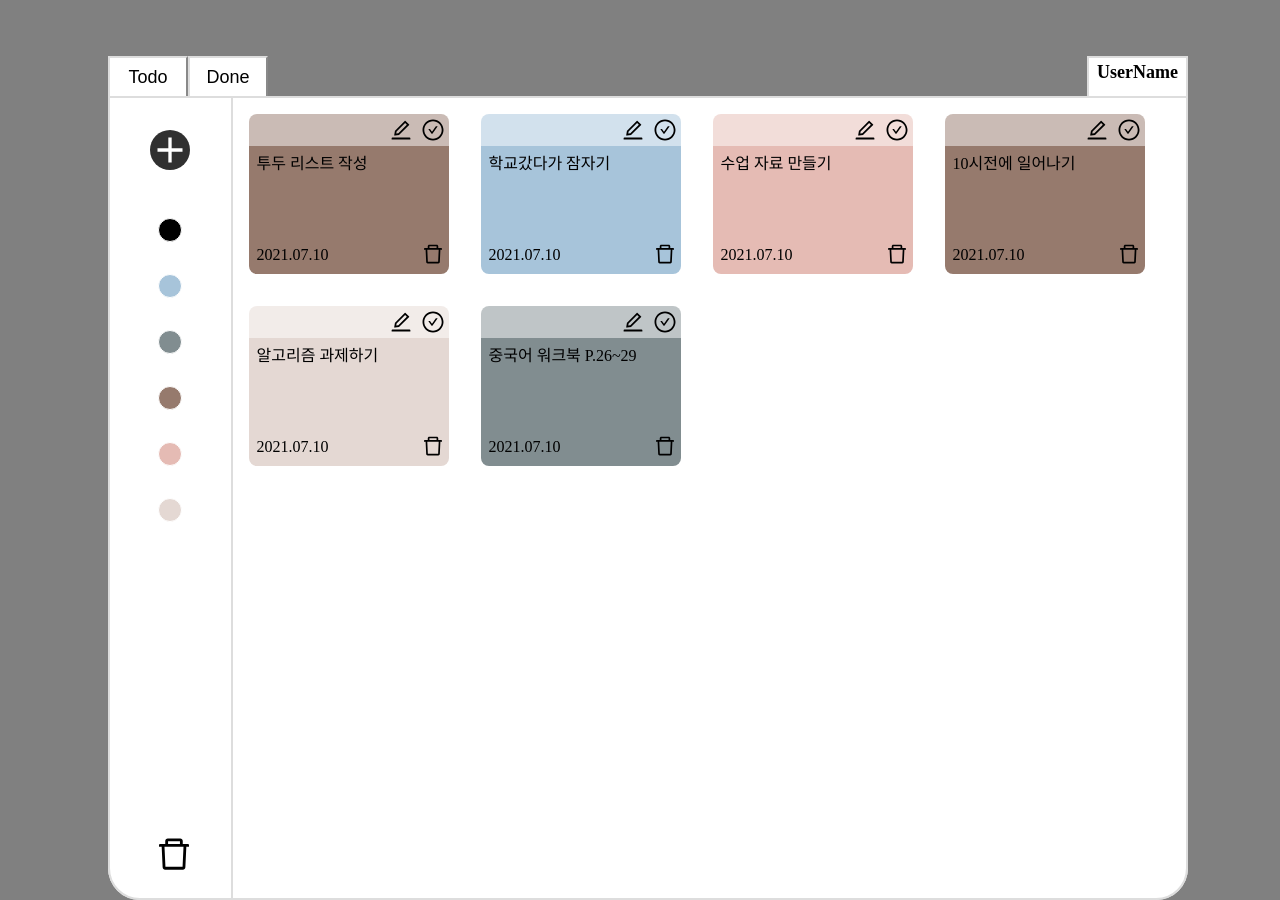
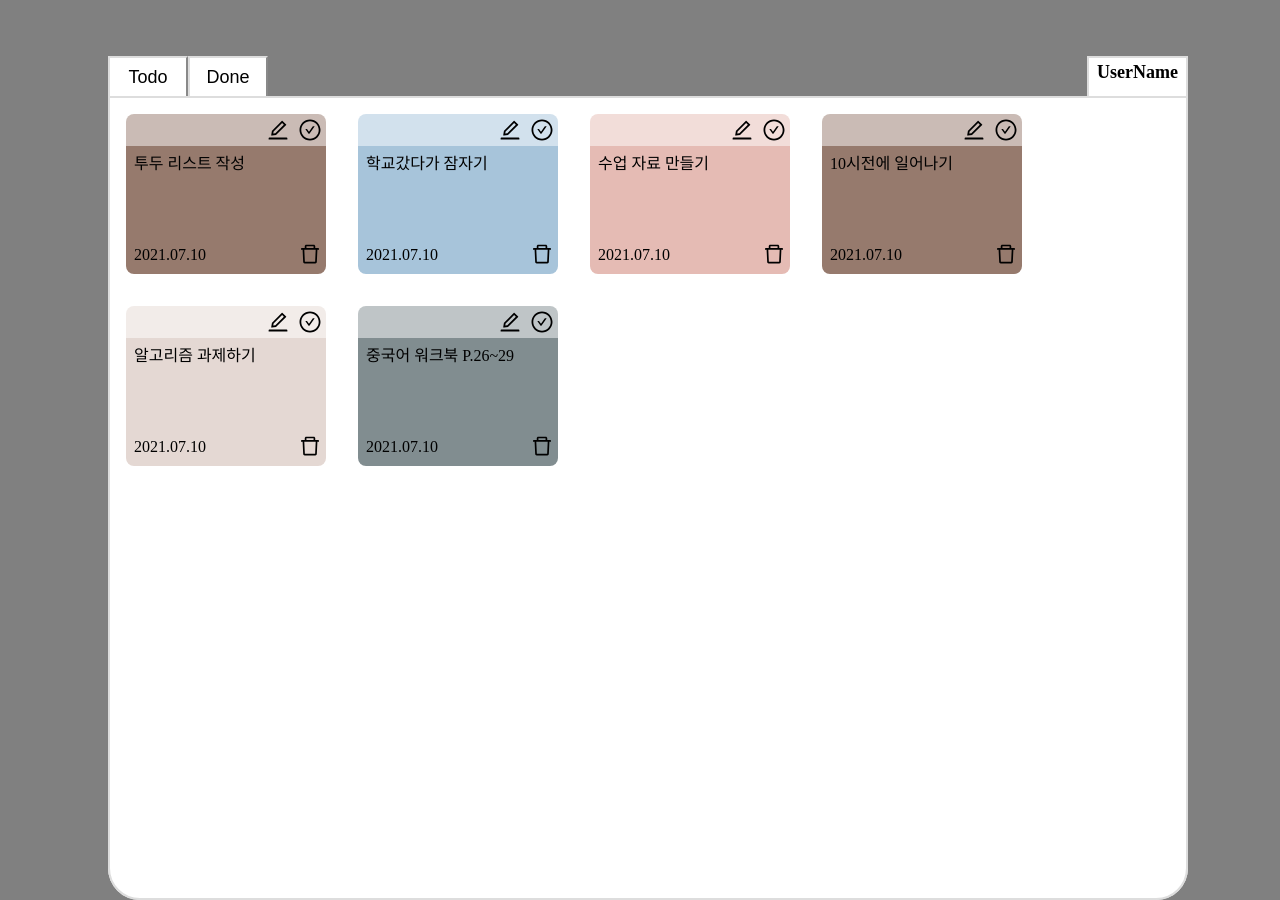
Before and after one commit to potato-club/potato-2team-frontend, a React (Create React App) app: page /main in a window 1280 px wide. Built offline with nearby package versions, Linux system fonts and the light colour scheme.

Commit message:
백엔드 연동 작업 중

```diff
--- a/src/components/home/addTodoCard.jsx
+++ b/src/components/home/addTodoCard.jsx
@@ -14,10 +14,11 @@ const AddTodoCard = ({ setAddTodoCard, onClickAddTodo }) => {
   };
 
   const onClickSaveAddTodo = () => {
-    onClickAddTodo({
-      color: backgroundColor,
+    let temp = {
+      color: backgroundColor[1],
       todoContent: todoContent,
-    });
+    };
+    onClickAddTodo(temp);
     setAddTodoCard(0);
   };
 
@@ -29,24 +30,24 @@ const AddTodoCard = ({ setAddTodoCard, onClickAddTodo }) => {
     <CardWrap color={backgroundColor}>
       <TopWrap>
         <Category
-          color={Palette.a}
-          onClick={() => setBackgroundColor(Palette.a)}
+          color={Palette.BLUE[0]}
+          onClick={() => setBackgroundColor(Palette.BLUE[0])}
         />
         <Category
-          color={Palette.e}
-          onClick={() => setBackgroundColor(Palette.e)}
+          color={Palette.OATMEAL[0]}
+          onClick={() => setBackgroundColor(Palette.OATMEAL[0])}
         />
         <Category
-          color={Palette.b}
-          onClick={() => setBackgroundColor(Palette.b)}
+          color={Palette.DEEP_BLUE[0]}
+          onClick={() => setBackgroundColor(Palette.DEEP_BLUE[0])}
         />
         <Category
-          color={Palette.c}
-          onClick={() => setBackgroundColor(Palette.c)}
+          color={Palette.BROWN[0]}
+          onClick={() => setBackgroundColor(Palette.BROWN[0])}
         />
         <Category
-          color={Palette.d}
-          onClick={() => setBackgroundColor(Palette.d)}
+          color={Palette.PINK[0]}
+          onClick={() => setBackgroundColor(Palette.PINK[0])}
         />
         <IConButton>
           <AiOutlinePlusCircle size="24" onClick={onClickSaveAddTodo} />
--- a/src/components/home/doneContent.jsx
+++ b/src/components/home/doneContent.jsx
@@ -1,8 +1,68 @@
-import React from "react";
+import React, { useState, useEffect } from "react";
 import styled from "styled-components";
+import axios from "axios";
+import TodoCard from "./todoCard";
 
 export const DoneContent = () => {
-  return <ContentWrap />;
+  const [doneList, setDoneList] = useState([
+    {
+      color: "#967A6D",
+      todoContent: "투두 리스트 작성",
+      date: "2021.07.10",
+    },
+    {
+      color: "#A7C4DA",
+      todoContent: "학교갔다가 잠자기",
+      date: "2021.07.10",
+    },
+    {
+      color: "#E5BBB4",
+      todoContent: "수업 자료 만들기",
+      date: "2021.07.10",
+    },
+    {
+      color: "#967A6D",
+      todoContent: "10시전에 일어나기",
+      date: "2021.07.10",
+    },
+    {
+      color: "#E4D8D3",
+      todoContent: "알고리즘 과제하기",
+      date: "2021.07.10",
+    },
+    {
+      color: "#818D90",
+      todoContent: "중국어 워크북 P.26~29",
+      date: "2021.07.10",
+    },
+  ]);
+
+  // const receivedData = async () => {
+  //   try {
+  //     const { data } = await axios.get(
+  //       "https://gamsung-coding.shop/api/v1/todo?memberId=1&status=DONE"
+  //     );
+  //     setDoneList(data);
+  //   } catch (e) {
+  //     console.log(`${e.response.data.message}`);
+  //   }
+  // };
+
+  // useEffect(() => {
+  //   receivedData();
+  // }, []);
+
+  return (
+    <ContentWrap>
+      {doneList.length ? (
+        doneList.map(({ color, todoContent, date }) => (
+          <TodoCard color={color} todoContent={todoContent} date={date} />
+        ))
+      ) : (
+        <NoneCard />
+      )}
+    </ContentWrap>
+  );
 };
 
 export default DoneContent;
@@ -10,9 +70,12 @@ export default DoneContent;
 const ContentWrap = styled.div`
   display: flex;
   flex-direction: row;
-  justify-content: center;
-  align-content: center;
+  flex-wrap: wrap;
+  justify-content: flex-start;
+  align-content: flex-start;
   border: 2px solid #dddddd;
   border-radius: 0 0 32px 32px;
   height: 800px;
 `;
+
+const NoneCard = styled.div``;
--- a/src/components/home/homeMain.jsx
+++ b/src/components/home/homeMain.jsx
@@ -5,7 +5,7 @@ import TodoContent from "./todoContent";
 import DoneContent from "./doneContent";
 
 const HomeMain = () => {
-  const [showTodoDone, setShowTodoDone] = useState("todo");
+  const [showTodoDone, setShowTodoDone] = useState("done");
   return (
     <Wrapper>
       <GlobalStyle />
--- a/src/components/home/menu.jsx
+++ b/src/components/home/menu.jsx
@@ -17,24 +17,24 @@ const Menu = ({ setAddTodoCard, setCurrentCategory }) => {
         </AddTodoButton>
         <Category color="black" onClick={() => setCurrentCategory("all")} />
         <Category
-          color={Palette.a}
-          onClick={() => setCurrentCategory(Palette.a)}
+          color={Palette.BLUE[0]}
+          onClick={() => setCurrentCategory(Palette.BLUE[0])}
         />
         <Category
-          color={Palette.e}
-          onClick={() => setCurrentCategory(Palette.e)}
+          color={Palette.OATMEAL[0]}
+          onClick={() => setCurrentCategory(Palette.OATMEAL[0])}
         />
         <Category
-          color={Palette.b}
-          onClick={() => setCurrentCategory(Palette.b)}
+          color={Palette.DEEP_BLUE[0]}
+          onClick={() => setCurrentCategory(Palette.DEEP_BLUE[0])}
         />
         <Category
-          color={Palette.c}
-          onClick={() => setCurrentCategory(Palette.c)}
+          color={Palette.BROWN[0]}
+          onClick={() => setCurrentCategory(Palette.BROWN[0])}
         />
         <Category
-          color={Palette.d}
-          onClick={() => setCurrentCategory(Palette.d)}
+          color={Palette.PINK[0]}
+          onClick={() => setCurrentCategory(Palette.PINK[0])}
         />
       </TopMiddleWrap>
       <IConButton>
--- a/src/components/home/todoContent.jsx
+++ b/src/components/home/todoContent.jsx
@@ -1,29 +1,9 @@
 import React, { useState, useEffect } from "react";
 import styled from "styled-components";
+import axios from "axios";
 import Menu from "./menu";
 import TodoCard from "./todoCard";
 import AddTodoCard from "./addTodoCard";
-
-const ContentWrap = styled.div`
-  display: flex;
-  flex-direction: row;
-  justify-content: center;
-  align-content: center;
-  border: 2px solid #dddddd;
-  border-radius: 0 0 32px 32px;
-  height: 800px;
-`;
-
-const ShowTodo = styled.div`
-  width: 100%;
-  display: flex;
-  flex-direction: row;
-  flex-wrap: wrap;
-  justify-content: flex-start;
-  align-content: flex-start;
-`;
-
-const NoneCard = styled.div``;
 
 const TodoContent = () => {
   const [currentCategory, setCurrentCategory] = useState("all");
@@ -61,19 +41,29 @@ const TodoContent = () => {
     },
   ]);
 
-  useEffect(() => {
-    return () => {};
-  }, [todoList.addTodoCard]);
+  // const receivedData = async () => {
+  //   try {
+  //     const { data } = await axios.get(
+  //       "https://gamsung-coding.shop/api/v1/todo?memberId=1&status=TODO"
+  //     );
+  //     setTodoList(data);
+  //   } catch (e) {
+  //     console.log(`${e.response.data.message}`);
+  //   }
+  // };
 
   const onClickAddTodo = (addItem) => {
-    setTodoList((prevState) =>
-      prevState.concat({
-        color: addItem.color,
-        todoContent: addItem.todoContent,
-        date: "2021.07.24",
-      })
-    );
+    // axios.post("https://gamsung-coding.shop/api/v1/todo", addItem, {
+    //   headers: {
+    //     Authorization: localStorage.getItem("userKey"),
+    //   },
+    // });
+    // receivedData();
   };
+
+  // useEffect(() => {
+  //   receivedData();
+  // }, []);
 
   return (
     <ContentWrap>
@@ -112,4 +102,25 @@ const TodoContent = () => {
   );
 };
 
+const ContentWrap = styled.div`
+  display: flex;
+  flex-direction: row;
+  justify-content: center;
+  align-content: center;
+  border: 2px solid #dddddd;
+  border-radius: 0 0 32px 32px;
+  height: 800px;
+`;
+
+const ShowTodo = styled.div`
+  width: 100%;
+  display: flex;
+  flex-direction: row;
+  flex-wrap: wrap;
+  justify-content: flex-start;
+  align-content: flex-start;
+`;
+
+const NoneCard = styled.div``;
+
 export default TodoContent;
--- a/src/constants/defaultColor.js
+++ b/src/constants/defaultColor.js
@@ -1,8 +1,8 @@
 export const DefaultColor = "#A7C4DA";
 export const Palette = {
-  a: "#A7C4DA",
-  b: "#967A6D",
-  c: "#E5BBB4",
-  d: "#E4D8D3",
-  e: "#818D90",
+  BLUE: ["#A7C4DA", "BLUE"],
+  DEEP_BLUE: ["#967A6D", "DEEP_BLUE"],
+  BROWN: ["#E5BBB4", "BROWN"],
+  PINK: ["#E4D8D3", "PINK"],
+  OATMEAL: ["#818D90", "OATMEAL"],
 };
```
